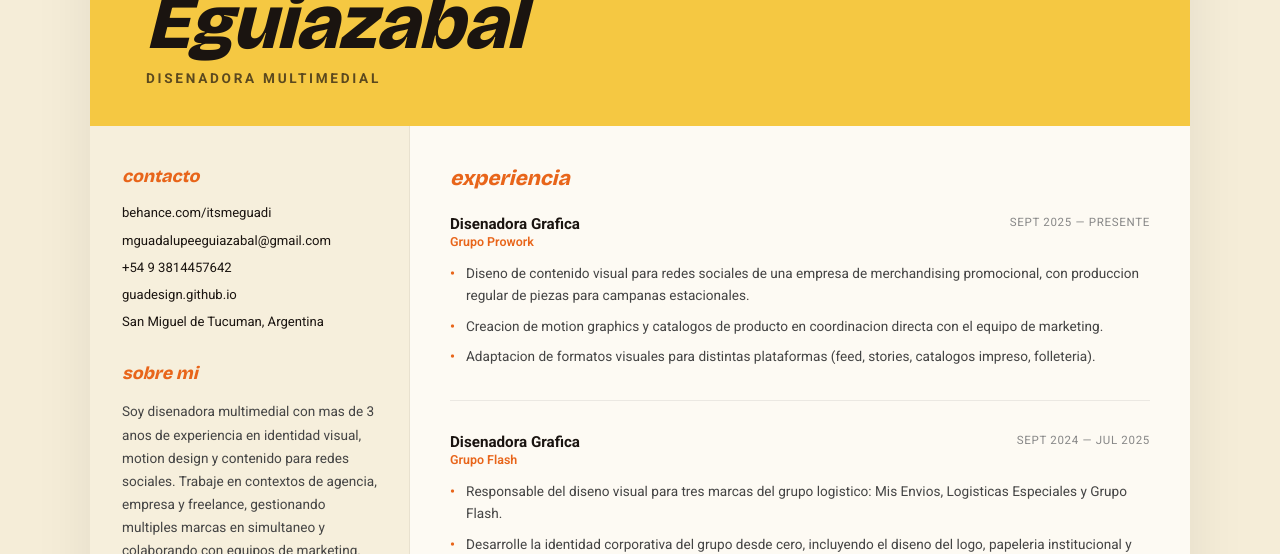
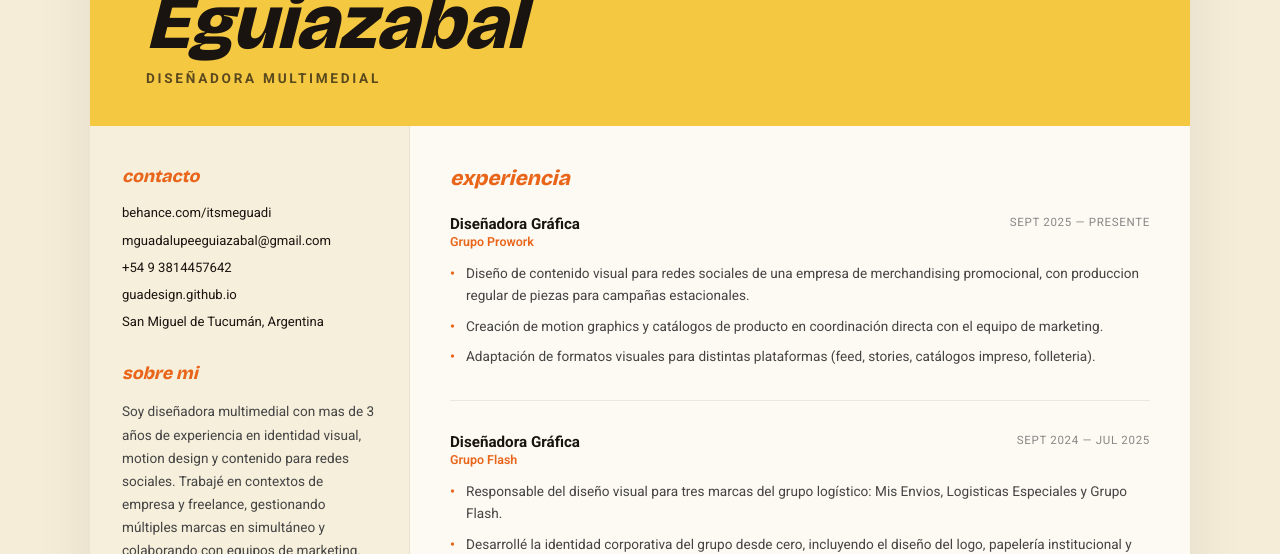
Before and after one commit to guadesign/guadesign.github.io, a React (Vite) app: page / in a window 1280 px wide. Both pictures are taken after a click on the button "CV / RESUMÉ". Shown: the part 246-800 px from the top of the page. Built offline with nearby package versions, Linux system fonts and the light colour scheme.

Commit message:
Update CV.jsx tildes

```diff
--- a/src/components/CV.jsx
+++ b/src/components/CV.jsx
@@ -3,55 +3,55 @@ import styles from './CV.module.css'
 
 const cvData = {
   es: {
-    subtitulo: 'Disenadora Multimedial',
+    subtitulo: 'Diseñadora Multimedial',
     contactoTitulo: 'contacto',
     items: [
       { icon: 'be', texto: 'behance.com/itsmeguadi', url: 'https://behance.net/itsmeguadi' },
       { icon: '@', texto: 'mguadalupeeguiazabal@gmail.com', url: 'mailto:mguadalupeeguiazabal@gmail.com' },
       { icon: 'tel', texto: '+54 9 3814457642', url: 'tel:+5493814457642' },
       { icon: 'web', texto: 'guadesign.github.io', url: 'https://guadesign.github.io' },
-      { icon: 'loc', texto: 'San Miguel de Tucuman, Argentina', url: null },
+      { icon: 'loc', texto: 'San Miguel de Tucumán, Argentina', url: null },
     ],
     sobreTitulo: 'sobre mi',
-    sobreTexto: 'Soy disenadora multimedial con mas de 3 anos de experiencia en identidad visual, motion design y contenido para redes sociales. Trabaje en contextos de agencia, empresa y freelance, gestionando multiples marcas en simultaneo y colaborando con equipos de marketing. Domino la suite Adobe completa y tengo criterio estetico, atencion al detalle y capacidad de adaptarme a distintos lenguajes de marca.',
-    formacionTitulo: 'formacion',
+    sobreTexto: 'Soy diseñadora multimedial con mas de 3 años de experiencia en identidad visual, motion design y contenido para redes sociales. Trabajé en contextos de empresa y freelance, gestionando múltiples marcas en simultáneo y colaborando con equipos de marketing. Domino la suite Adobe completa y tengo criterio estético, atención al detalle y capacidad de adaptarme a distintos lenguajes de marca.',
+    formacionTitulo: 'formación',
     formacion: [
-      { titulo: 'Licenciatura en Diseno Multimedial', lugar: 'Universidad del Norte Santo Tomas de Aquino (UNSTA)' },
+      { titulo: 'Licenciatura en Diseño Multimedial', lugar: 'Universidad del Norte Santo Tomás de Aquino (UNSTA)' },
     ],
     habilidadesTitulo: 'habilidades',
     habilidades: ['Illustrator', 'InDesign', 'Photoshop', 'Figma', 'After Effects', 'Canva', 'Premiere Pro', 'CapCut'],
     idiomaTitulo: 'idioma',
-    idiomas: [{ lang: 'Ingles', nivel: 'C1' }, { lang: 'Espanol', nivel: 'nativo' }],
+    idiomas: [{ lang: 'Ingles', nivel: 'C1' }, { lang: 'Español', nivel: 'nativo' }],
     expTitulo: 'experiencia',
     experiencia: [
       {
-        rol: 'Disenadora Grafica',
+        rol: 'Diseñadora Gráfica',
         empresa: 'Grupo Prowork',
         periodo: 'Sept 2025 — Presente',
         items: [
-          'Diseno de contenido visual para redes sociales de una empresa de merchandising promocional, con produccion regular de piezas para campanas estacionales.',
-          'Creacion de motion graphics y catalogos de producto en coordinacion directa con el equipo de marketing.',
-          'Adaptacion de formatos visuales para distintas plataformas (feed, stories, catalogos impreso, folleteria).',
+          'Diseño de contenido visual para redes sociales de una empresa de merchandising promocional, con produccion regular de piezas para campañas estacionales.',
+          'Creación de motion graphics y catálogos de producto en coordinación directa con el equipo de marketing.',
+          'Adaptación de formatos visuales para distintas plataformas (feed, stories, catálogos impreso, folleteria).',
         ],
       },
       {
-        rol: 'Disenadora Grafica',
+        rol: 'Diseñadora Gráfica',
         empresa: 'Grupo Flash',
         periodo: 'Sept 2024 — Jul 2025',
         items: [
-          'Responsable del diseno visual para tres marcas del grupo logistico: Mis Envios, Logisticas Especiales y Grupo Flash.',
-          'Desarrolle la identidad corporativa del grupo desde cero, incluyendo el diseno del logo, papeleria institucional y senaletica.',
-          'Produje contenido para redes sociales en colaboracion con el equipo de CM y marketing, manteniendo coherencia visual entre las tres marcas.',
+          'Responsable del diseño visual para tres marcas del grupo logístico: Mis Envios, Logisticas Especiales y Grupo Flash.',
+          'Desarrollé la identidad corporativa del grupo desde cero, incluyendo el diseño del logo, papelería institucional y senalética.',
+          'Produje contenido para redes sociales en colaboración con el equipo de CM y marketing, manteniendo coherencia visual entre las tres marcas.',
         ],
       },
       {
-        rol: 'Disenadora Grafica',
+        rol: 'Diseñadora Gráfica',
         empresa: 'Servicios CEO, UNSTA',
         periodo: 'Jun 2022 — Oct 2023',
         items: [
-          'Produccion de contenido multimedia para comunicacion institucional universitaria: campanas de admision, spots, GIFs y videos.',
-          'Diseno grafico para comunicacion interna y externa de la institucion, con entrega en multiples formatos y plataformas.',
-          'Experiencia de trabajo en entorno institucional con plazos ajustados y alta produccion de piezas.',
+          'Producción de contenido multimedia para comunicacion institucional universitaria: campañas de admisión, spots, GIFs y videos.',
+          'Diseño gráfico para comunicación interna y externa de la institución, con entrega en múltiples formatos y plataformas.',
+          'Experiencia de trabajo en entorno institucional con plazos ajustados y alta producción de piezas.',
         ],
       },
     ],
@@ -119,7 +119,6 @@ export default function CV({ lang }) {
     <div className={styles.cvPage}>
       <div className={styles.cvWrap}>
 
-        {/* HEADER */}
         <div className={styles.header}>
           <div className={styles.headerLeft}>
             <h1 className={styles.nombre}>Guada<br />Eguiazabal</h1>
@@ -128,10 +127,8 @@ export default function CV({ lang }) {
           <div className={styles.star}>★</div>
         </div>
 
-        {/* BODY */}
         <div className={styles.body}>
 
-          {/* COLUMNA IZQUIERDA */}
           <div className={styles.colLeft}>
 
             <div className={styles.bloque}>
@@ -183,7 +180,6 @@ export default function CV({ lang }) {
 
           </div>
 
-          {/* COLUMNA DERECHA */}
           <div className={styles.colRight}>
             <h2 className={styles.secTitulo}>{d.expTitulo}</h2>
             {d.experiencia.map((exp, i) => (
```
